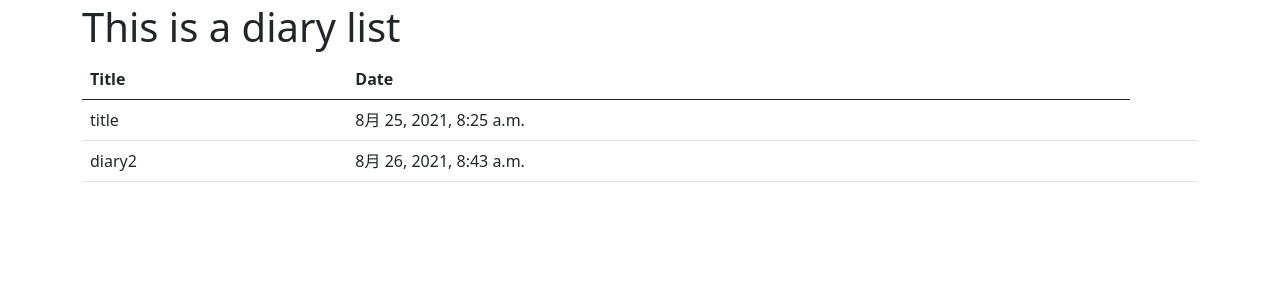
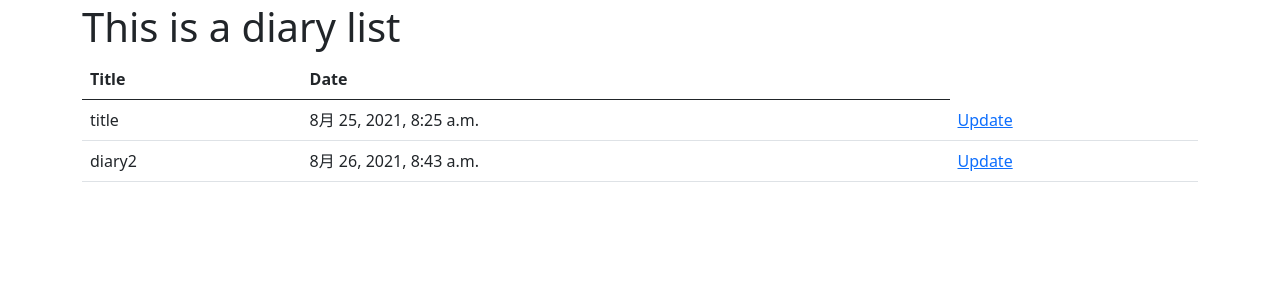
Before and after one commit to liberbell/dj05, a Django app: page /diary/ in a window 1280 px wide. Shown: the part 37-340 px from the top of the page. Run offline with Django 3.2, Linux system fonts and the light colour scheme; data comes from the database, SQL or seed files in the repository.

Commit message:
daylist5

```diff
--- a/first/project/diary/templates/diary/day_list.html
+++ b/first/project/diary/templates/diary/day_list.html
@@ -14,7 +14,7 @@
             <tr>
                 <td>{{ day.title }}</td>
                 <td>{{ day.date }}</td>
-                <td><a href="{% url 'diary:update' day.pk %}"></a></td>
+                <td><a href="{% url 'diary:update' day.pk %}">Update</a></td>
             </tr>
             {% endfor %}
         </tbody>
```
